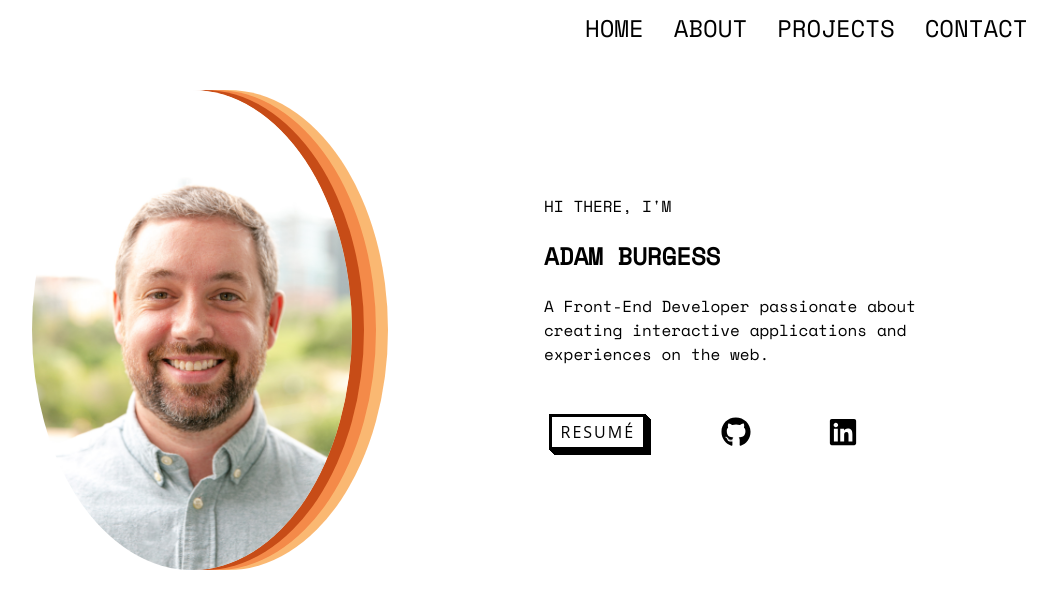
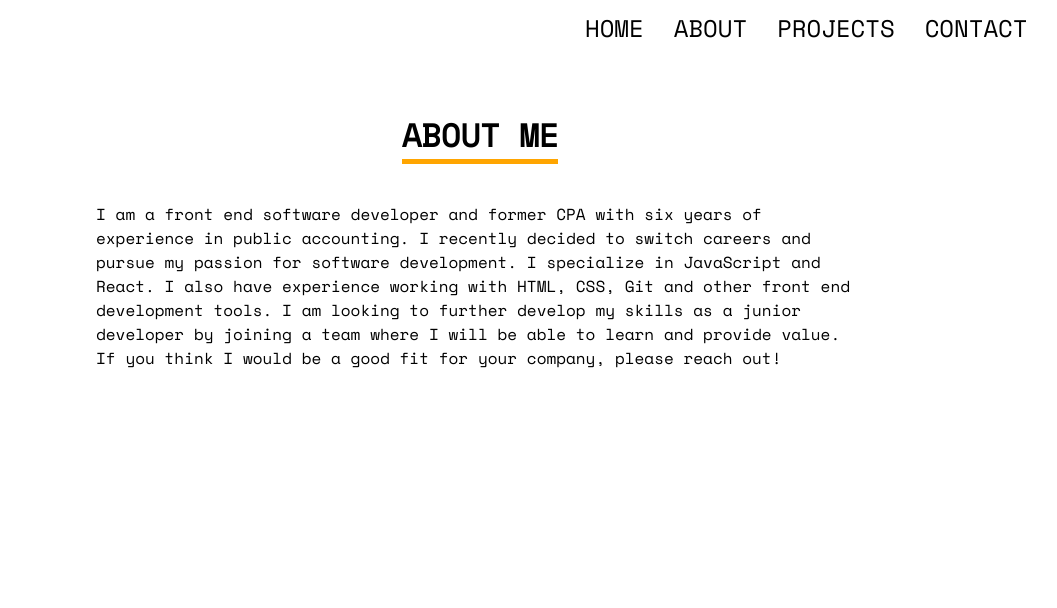
Before and after one commit to aburg15/portfolio, a React (Create React App) app: page /about in a window 1280 px wide. Shown: the top 608 px of the page, without its empty margins (160-1217 px from the left). Built offline with nearby package versions, Linux system fonts and the light colour scheme.

Commit message:
Add about me section and add router to app

```diff
--- a/package.json
+++ b/package.json
@@ -9,7 +9,7 @@
     "react": "^17.0.2",
     "react-dom": "^17.0.2",
     "react-icons": "^4.3.1",
-    "react-router-dom": "^6.0.2",
+    "react-router-dom": "^6.1.1",
     "react-scripts": "4.0.3",
     "web-vitals": "^1.1.2"
   },
--- /dev/null
+++ b/src/About.css
@@ -0,0 +1,15 @@
+.about-me {
+  display: flex;
+  flex-direction: column;
+  justify-content: center;
+  align-items: center;
+  /* width: 60%; */
+}
+
+.about-me-header {
+  border-bottom: 5px solid orange;
+}
+
+.about-me-text {
+  width: 60%;
+}
--- /dev/null
+++ b/src/About.js
@@ -0,0 +1,16 @@
+import React from 'react'
+import './About.css'
+
+const About = () => {
+  return (
+    <div className="about-me">
+      <h1 className="about-me-header">ABOUT ME</h1>
+      <p className="about-me-text">I am a front end software developer and former CPA with six years of experience in public accounting.
+        I recently decided to switch careers and pursue my passion for software development. I specialize in JavaScript and React. I also have experience working with HTML, CSS, Git and other front end development tools.
+        I am looking to further develop my skills as a junior developer by joining a team where I will be able to learn and provide value. If you think I would be a good fit for your company, please reach out!</p>
+    </div>
+
+  )
+}
+
+export default About;
--- a/src/App.css
+++ b/src/App.css
@@ -5,5 +5,4 @@
 
 html, main {
   height: 100vh;
-  /* border: 2px solid green; */
 }
--- a/src/App.js
+++ b/src/App.js
@@ -1,13 +1,18 @@
 import './App.css';
+import { Routes, Route } from 'react-router-dom'
 import Header from './Header'
 import React from 'react'
 import Home from './Home'
+import About from './About'
 
 function App() {
   return (
     <main>
       <Header />
-      <Home />
+      <Routes>
+        <Route path="/" element={<Home />}/>
+        <Route path="/about" element={<About />}/>
+      </Routes>
     </main>
 
   );
--- a/src/Home.css
+++ b/src/Home.css
@@ -1,17 +1,18 @@
 .home {
   display: flex;
   align-items: center;
+  margin-top: 2%;
 }
 
 .headshot-img {
   width: 25%;
-  height: 10%;
+  height: 100%;
   border-radius: 50%;
   box-shadow: 12px 0 #c74c17, 24px 0 #f48a49, 36px 0 #fab871fc;
   margin-left: 15%;
 }
 
-.about-me {
+.intro {
   margin-left: 15%;
   margin-right: 10%;
 }
--- a/src/Home.js
+++ b/src/Home.js
@@ -8,7 +8,7 @@ const Home = () => {
   return (
     <section className='home'>
       <img src={headshot} alt='Adam headshot' className='headshot-img'/>
-      <div className="about-me">
+      <div className="intro">
         <p>HI THERE, I'M</p>
         <h1>ADAM BURGESS</h1>
         <p>A Front-End Developer passionate about creating interactive applications and experiences on the web.</p>
@@ -23,8 +23,6 @@ const Home = () => {
         </div>
       </div>
     </section>
-
-
   )
 }
 
```
Also changed, not shown: 1 other file (tests, documents, lock files or other folders).
